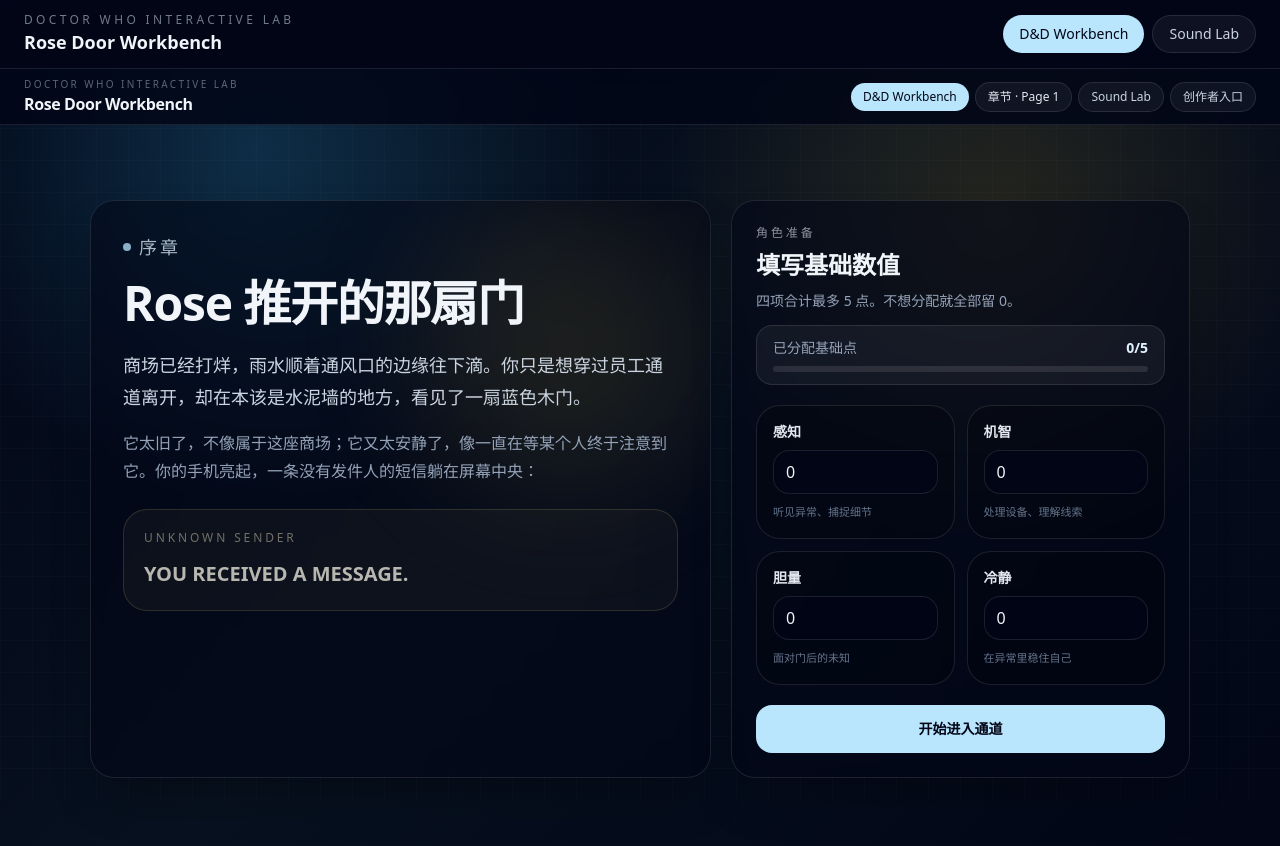
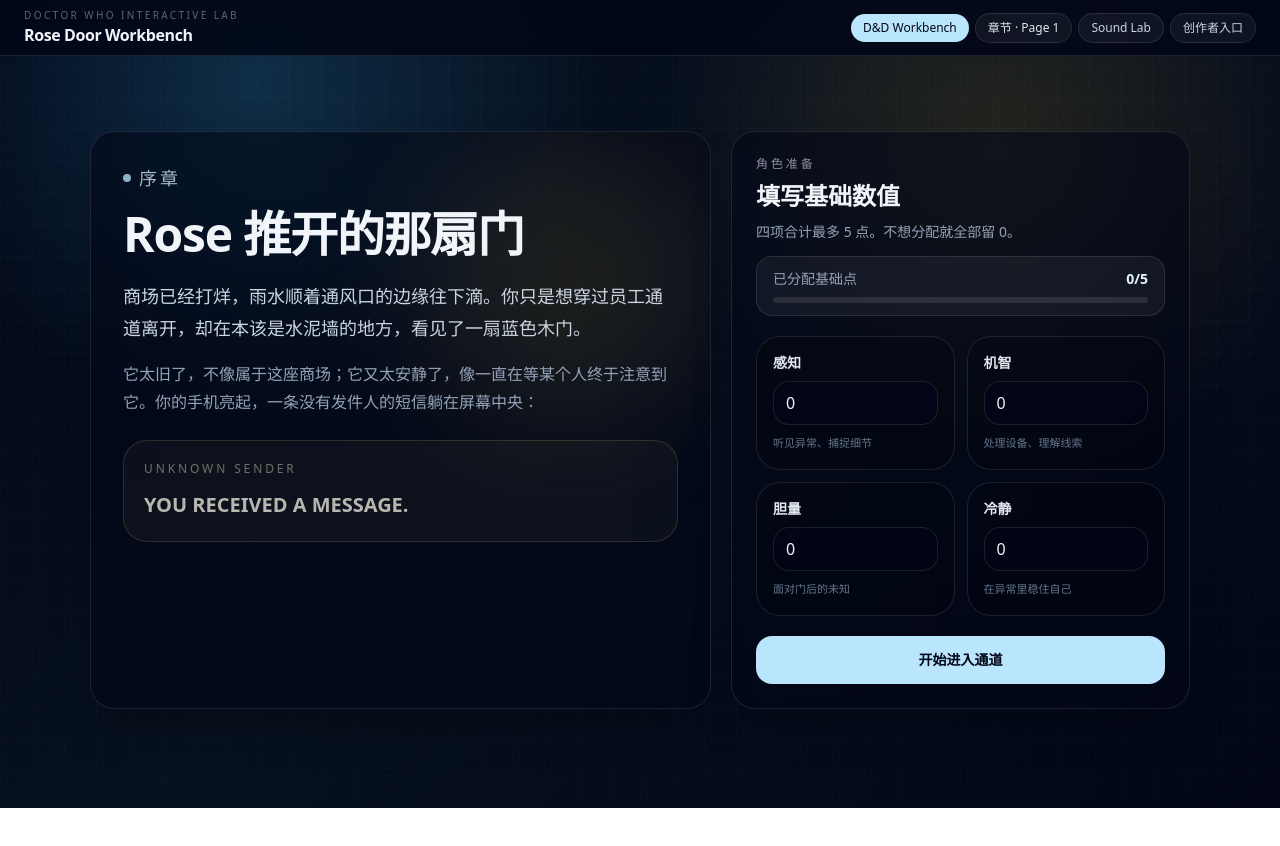
Before and after one commit to quellah1010-code/Doctor-Who, a React (Vite) app: page / in a window 1280 px wide. Shown: the top 846 px of the page. After the commit the page ends 808 px from the top, so only its background shows below. Built offline with nearby package versions, Linux system fonts and the light colour scheme.

Commit message:
Use internal workbench navigation

```diff
--- a/src/App.jsx
+++ b/src/App.jsx
@@ -5,25 +5,5 @@ import DWSoundEffectLab from "./DWSoundEffectLab.jsx";
 export default function App() {
   const [view, setView] = useState("door");
 
-  return (
-    <div className="min-h-screen bg-slate-950 text-slate-100">
-      <nav className="sticky top-0 z-50 border-b border-white/10 bg-slate-950/80 px-4 py-3 backdrop-blur md:px-6">
-        <div className="mx-auto flex max-w-[1500px] flex-wrap items-center justify-between gap-3">
-          <div>
-            <div className="text-xs uppercase tracking-[0.28em] text-sky-100/50">Doctor Who interactive lab</div>
-            <div className="text-lg font-semibold">Rose Door Workbench</div>
-          </div>
-          <div className="flex gap-2">
-            <button type="button" onClick={() => setView("door")} className={`rounded-full px-4 py-2 text-sm transition ${view === "door" ? "bg-sky-200 text-slate-950" : "border border-white/10 bg-white/5 text-slate-300 hover:bg-white/10"}`}>
-              D&D Workbench
-            </button>
-            <button type="button" onClick={() => setView("sound")} className={`rounded-full px-4 py-2 text-sm transition ${view === "sound" ? "bg-amber-200 text-slate-950" : "border border-white/10 bg-white/5 text-slate-300 hover:bg-white/10"}`}>
-              Sound Lab
-            </button>
-          </div>
-        </div>
-      </nav>
-      {view === "door" ? <DWDoorWorkbenchMockup /> : <DWSoundEffectLab />}
-    </div>
-  );
+  return view === "door" ? <DWDoorWorkbenchMockup onOpenSoundLab={() => setView("sound")} /> : <DWSoundEffectLab />;
 }
```
